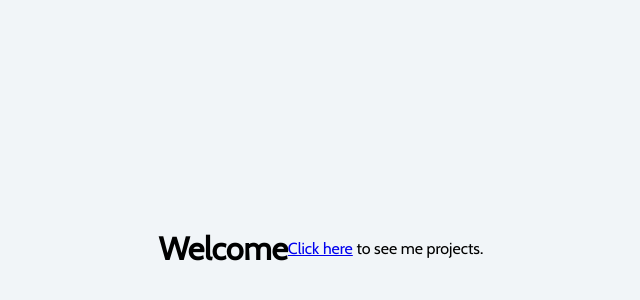
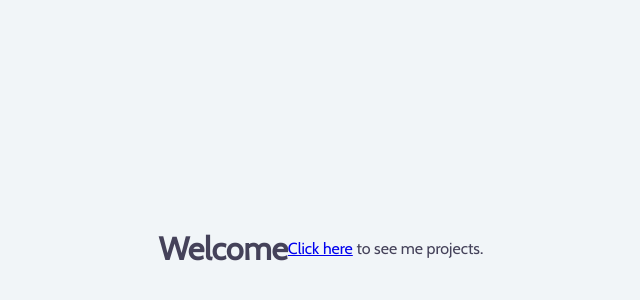
Before and after one commit to redirwin/daveirwindev, a plain HTML site: page index.html in a window 1280 px wide. Shown: the part 152-452 px from the top of the page, without its empty margins (319-959 px from the left). Drawn offline with nearby package versions, Linux system fonts and the light colour scheme; files that its build step writes are made by us from their sources.

Commit message:
Added text color.

```diff
--- a/projects/business-card/styles.css
+++ b/projects/business-card/styles.css
@@ -11,7 +11,7 @@ body {
     align-items: center;
     justify-content: center;
     background: #F1F5F8;
-
+    color: #45425A;
 }
 
 main {
```
